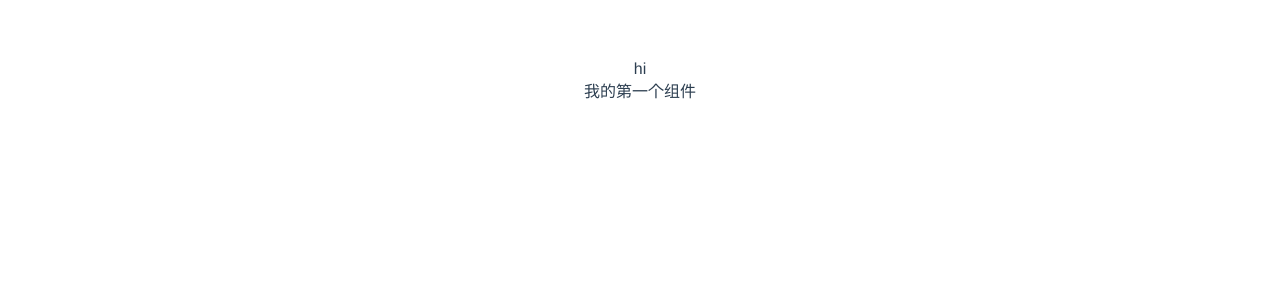
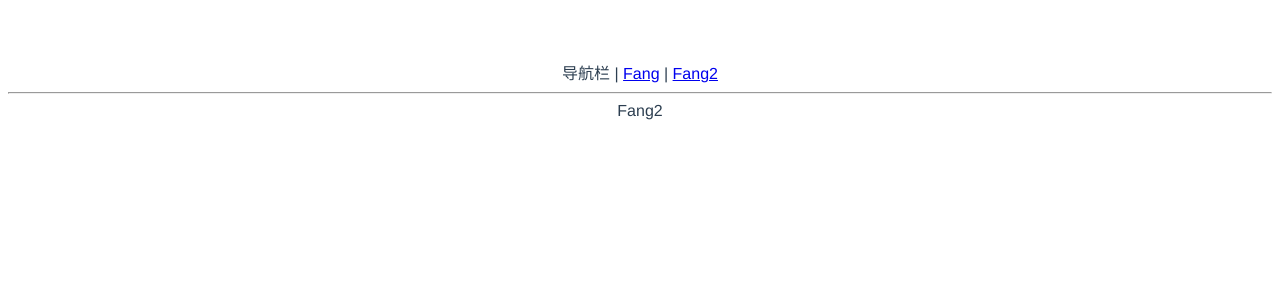
Before and after one commit to lanzifang/lanlan-ui-2, a Vue app: page /#/xxx in a window 1280 px wide. Shown: the top 300 px of the page. Built offline with nearby package versions, Linux system fonts and the light colour scheme.

Commit message:
初始化vue-router

```diff
--- a/index.html
+++ b/index.html
@@ -8,6 +8,6 @@
 </head>
 <body>
   <div id="app"></div>
-  <script type="module" src="/src/main.js"></script>
+  <script type="module" src="/src/main.ts"></script>
 </body>
 </html>
--- a/src/App.vue
+++ b/src/App.vue
@@ -1,15 +1,15 @@
 <template>
-  <div>hi</div>
-  <Fang />
+  <div>
+    导航栏 |
+    <router-link to="/">Fang</router-link> |
+    <router-link to="/xxx">Fang2</router-link>
+  </div>
+  <hr />
+  <router-view />
 </template>
 
 <script>
-import Fang from './components/Fang.vue'
-
 export default {
   name: 'App',
-  components: {
-    Fang
-  }
 }
 </script>
--- /dev/null
+++ b/src/components/Fang2.vue
@@ -0,0 +1,5 @@
+<template>
+    <div>
+        Fang2
+    </div>
+</template>
--- a/src/main.js
+++ /dev/null
@@ -1,5 +0,0 @@
-import { createApp } from 'vue'
-import App from './App.vue'
-import './index.css'
-
-createApp(App).mount('#app')
--- /dev/null
+++ b/src/main.ts
@@ -0,0 +1,19 @@
+import { createApp } from 'vue'
+import App from './App.vue'
+import './index.css'
+import {createWebHashHistory,createRouter} from 'vue-router'
+import Fang from './components/Fang.vue';
+import Fang2 from './components/Fang2.vue';
+
+const history=createWebHashHistory()
+const router=createRouter({
+    history:history,
+    routes:[
+        {path:'/',component:Fang},
+        {path:'/xxx',component:Fang2}
+    ]
+})
+
+const app=createApp(App)
+app.use(router)
+app.mount('#app')
--- /dev/null
+++ b/src/shims-vue.d.ts
@@ -0,0 +1,5 @@
+declare module '*.vue'{
+    import {ComponentOptions} from 'vue'
+    const componentOptions:ComponentOptions
+    export default componentOptions
+}
```
Also changed, not shown: package.json (+4 -3 lines), 1 other file (tests, documents, lock files or other folders).
